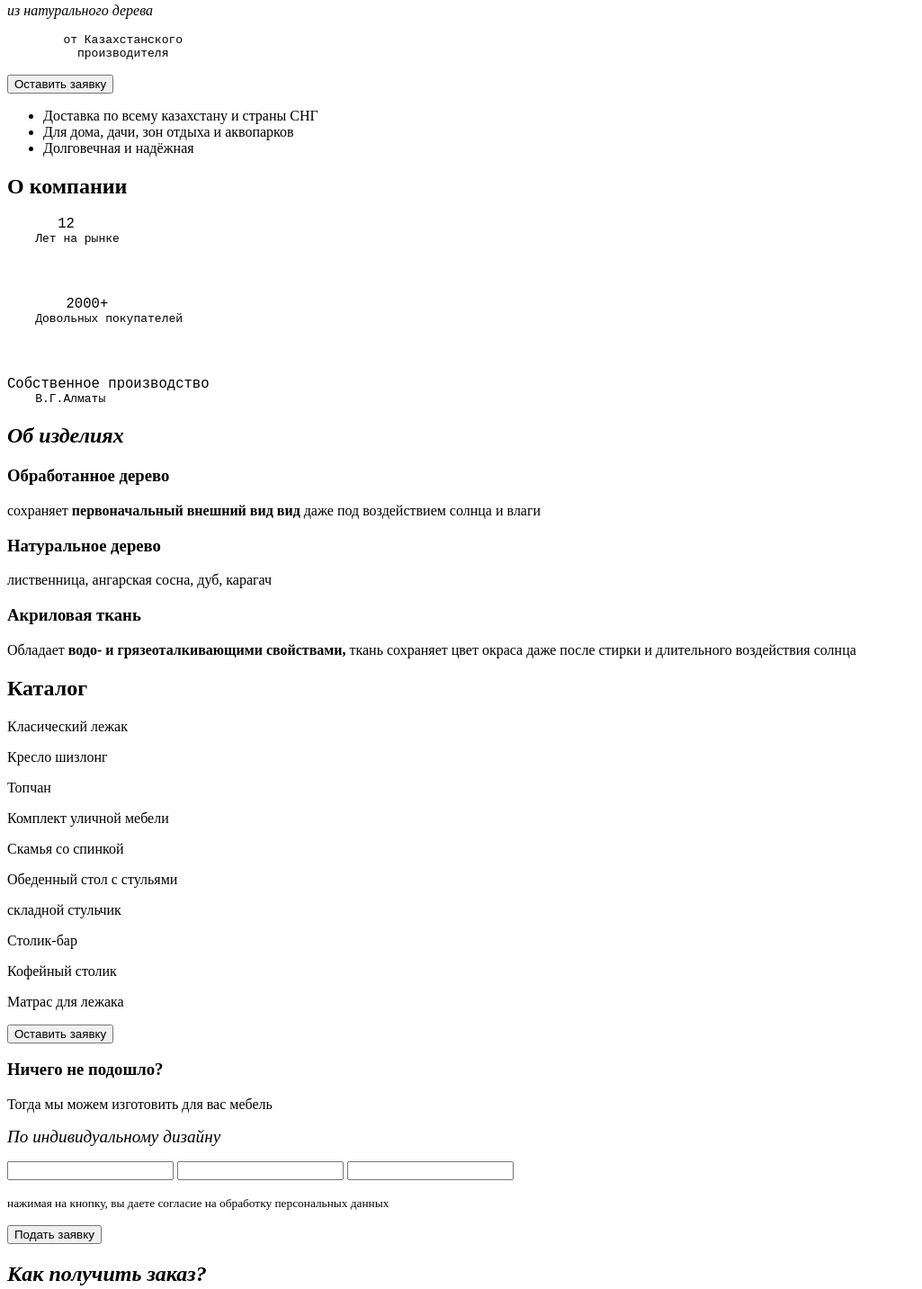
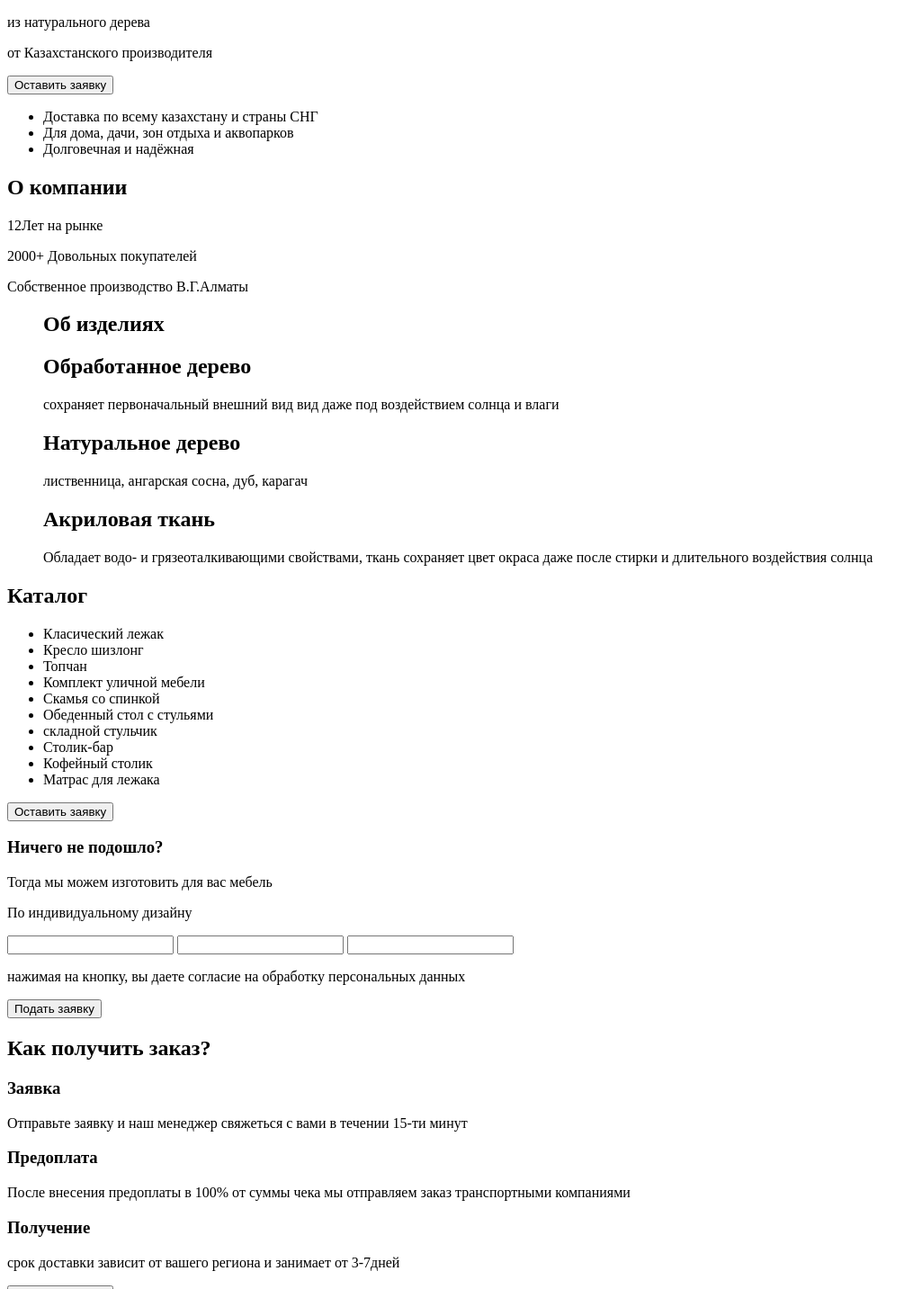
Before and after one commit to FrontendCourseMP/intro-to-layout-hasoneb, a plain HTML site: page index.html in a window 1280 px wide. Shown: the part 152-1585 px from the top of the page at 90% size, without its empty margins (0-1025 px from the left). Drawn offline with Linux system fonts and the light colour scheme.

Commit message:
add index.html

```diff
--- a/index.html
+++ b/index.html
@@ -2,23 +2,20 @@
 <html>
     <head>
         <meta charset="UTF-8">
-        <title>Заголовок страницы</title>
+        <meta http-equiv="X-UA-Compatible" content="IE=edge">
+        <meta name="viewport" content="width=device-width, initial-scale=1.0">
+        <title>Document</title>
     </head>
 <body>
     <header>
-        <section>
-            <div class="container">
-                <h1>Logo</h1>
-                <button>Log in</button>
-            </div>
-        </section>
+        <h1>Logo</h1>
+        <button>Log in</button>
     </header>
     <section>
         <div class="container">
             <h2>Уличная мебель</h2>
-            <p><em>из натурального дерева</em></p>
-            <p><pre>        от Казахстанского
-          производителя</pre></p>
+            <p>из натурального дерева</p>
+            <p>от Казахстанского производителя</p>
             <button>Оставить заявку</button>
             <ul>
                 <li>Доставка по всему казахстану и страны СНГ</li>
@@ -26,53 +23,43 @@
                 <li>Долговечная и надёжная</li>
             </ul>
         </div>
-    </section><!DOCTYPE html>
-<html lang="en">
-<head>
-    <meta charset="UTF-8">
-    <meta http-equiv="X-UA-Compatible" content="IE=edge">
-    <meta name="viewport" content="width=device-width, initial-scale=1.0">
-    <title>Document</title>
-</head>
-<body>
-
-</body>
-</html>
+    </section>
     <section>
         <div class="container">
             <h2>О компании</h2>
-            <pre><p><big>      12</big>
-    Лет на рынке</p>
-            <p><big>       2000+</big>
-    Довольных покупателей</p>
-            <p><big>Собственное производство</big>
-    В.Г.Алматы</p></pre>
+            <p>12Лет на рынке</p>
+            <p>2000+ Довольных покупателей</p>
+            <p>Собственное производство В.Г.Алматы</p>
         </div>
     </section>
     <section>
         <div class="container">
-            <h2><em>Об изделиях</em></h2>
-            <h3>Обработанное дерево</h3>
-            <p>сохраняет <b>первоначальный внешний вид вид</b> даже под воздействием солнца и влаги</p>
-            <h3>Натуральное дерево</h3>
-            <p>лиственница, ангарская сосна, дуб, карагач</p>
-            <h3>Акриловая ткань</h3>
-            <p>Обладает<b> водо- и грязеоталкивающими свойствами,</b> ткань сохраняет цвет окраса даже после стирки и длительного воздействия солнца</p>
+            <ul>
+                <h1>Об изделиях</h1>
+                <h2>Обработанное дерево</h2>
+                <p>сохраняет первоначальный внешний вид вид даже под воздействием солнца и влаги</p>
+                <h2>Натуральное дерево</h2>
+                <p>лиственница, ангарская сосна, дуб, карагач</p>
+                <h2>Акриловая ткань</h2>
+                <p>Обладает водо- и грязеоталкивающими свойствами, ткань сохраняет цвет окраса даже после стирки и длительного воздействия солнца</p>
+            </ul>
         </div>
     </section>
     <section>
         <div class="container">
             <h2>Каталог</h2>
-            <p>Класический лежак</p>
-            <p>Кресло шизлонг</p>
-            <p>Топчан</p>
-            <p>Комплект уличной мебели</p>
-            <p>Скамья со спинкой</p>
-            <p>Обеденный стол с стульями</p>
-            <p>складной стульчик</p>
-            <p>Столик-бар</p>
-            <p>Кофейный столик</p>
-            <p>Матрас для лежака</p>
+            <ul>
+                <li>Класический лежак</li>
+                <li>Кресло шизлонг</li>
+                <li>Топчан</li>
+                <li>Комплект уличной мебели</li>
+                <li>Скамья со спинкой</li>
+                <li>Обеденный стол с стульями</li>
+                <li>складной стульчик</li>
+                <li>Столик-бар</li>
+                <li>Кофейный столик</li>
+                <li>Матрас для лежака</li>
+            </ul>
             <button>Оставить заявку</button>
         </div>
     </section>
@@ -80,17 +67,17 @@
         <div class="container">
             <h3>Ничего не подошло?</h3>
             <p>Тогда мы можем изготовить для вас мебель</p>
-            <p><big><em>По индивидуальному дизайну</em></big></p>
+            <p>По индивидуальному дизайну</p>
             <input type="name" name="" id="">
             <input type="number" name="" id="">
             <input type="comment" name="" id="">
-            <p><small>нажимая на кнопку, вы даете согласие на обработку персональных данных</small></p>
+            <p>нажимая на кнопку, вы даете согласие на обработку персональных данных</p>
             <button>Подать заявку</button>
         </div>
     </section>
     <section>
         <div class="container">
-            <h2><em>Как получить заказ?</em></h2>
+            <h2>Как получить заказ?</h2>
             <h3>Заявка</h3>
             <p>Отправьте заявку и наш менеджер свяжеться с вами в течении 15-ти минут</p>
             <h3>Предоплата</h3>
@@ -103,9 +90,10 @@
     <section>
         <div class="container">
             <h2>Отзывы</h2>
-            <h3>Анна Иванова</h3><p>Качество и прочность этой мебели просто потрясают меня. Она изготовлена из высококачественного дерева, которое не только выглядит прекрасно, но и обладает прочными свойствами. Мебель выдерживает даже интенсивное использование и долгие периоды на открытом воздухе, сохраняя свою привлекательность и функциональность.
+            <h3>Анна Иванова</h3>
+            <p>Качество и прочность этой мебели просто потрясают меня. Она изготовлена из высококачественного дерева, которое не только выглядит прекрасно, но и обладает прочными свойствами. Мебель выдерживает даже интенсивное использование и долгие периоды на открытом воздухе, сохраняя свою привлекательность и функциональность.
 Дачная мебель из дерева также добавила особый шарм и натуральность моему саду. Она гармонично вписывается в окружающую природу и создает приятную атмосферу для отдыха и проведения времени на природе. Кроме того, дерево придает мебели теплоту и природную красоту, что делает ее привлекательной для глаза и приятной на ощупь.</p>
-<h3>Кирилл Котов</h3>
+            <h3>Кирилл Котов</h3>
             <p>Я бы хотел поделиться своим восхищением относительно мебели из дерева для моей дачи. Она превратила мою отдыхающую зону в настоящий райский уголок и добавила неповторимую атмосферу природы и комфорта.
 Первое, что я заметил, это качество изготовления. Каждая деталь моей дачной мебели тщательно вырезана и скручена, создавая прочную и устойчивую конструкцию. Дерево, используемое в изготовлении, кажется очень прочным и долговечным, что делает мою мебель идеальной для использования на открытом воздухе</p>
             <h3>Андрей Головин</h3>
@@ -116,12 +104,12 @@
     <section>
         <div class="container">
             <h2>Наши клиенты</h2>
-            <p><big>Аквапарк Маями</big></p>
-            <p><big>Аквапарк Гаваии</big></p>
-            <p><big>Аквапарк Акватун</big></p>
-            <p><big>Бассейн Баганашил</big></p>
-            <p><big>ТРЦ Гриндпарк</big></p>
-            <p><big>ГЦ Шимбулак</big></p>
+            <p>Аквапарк Маями</p>
+            <p>Аквапарк Гаваии</p>
+            <p>Аквапарк Акватун</p>
+            <p>Бассейн Баганашил</p>
+            <p>ТРЦ Гриндпарк</p>
+            <p>ГЦ Шимбулак</p>
         </div>
     </section>
     <footer>
```
